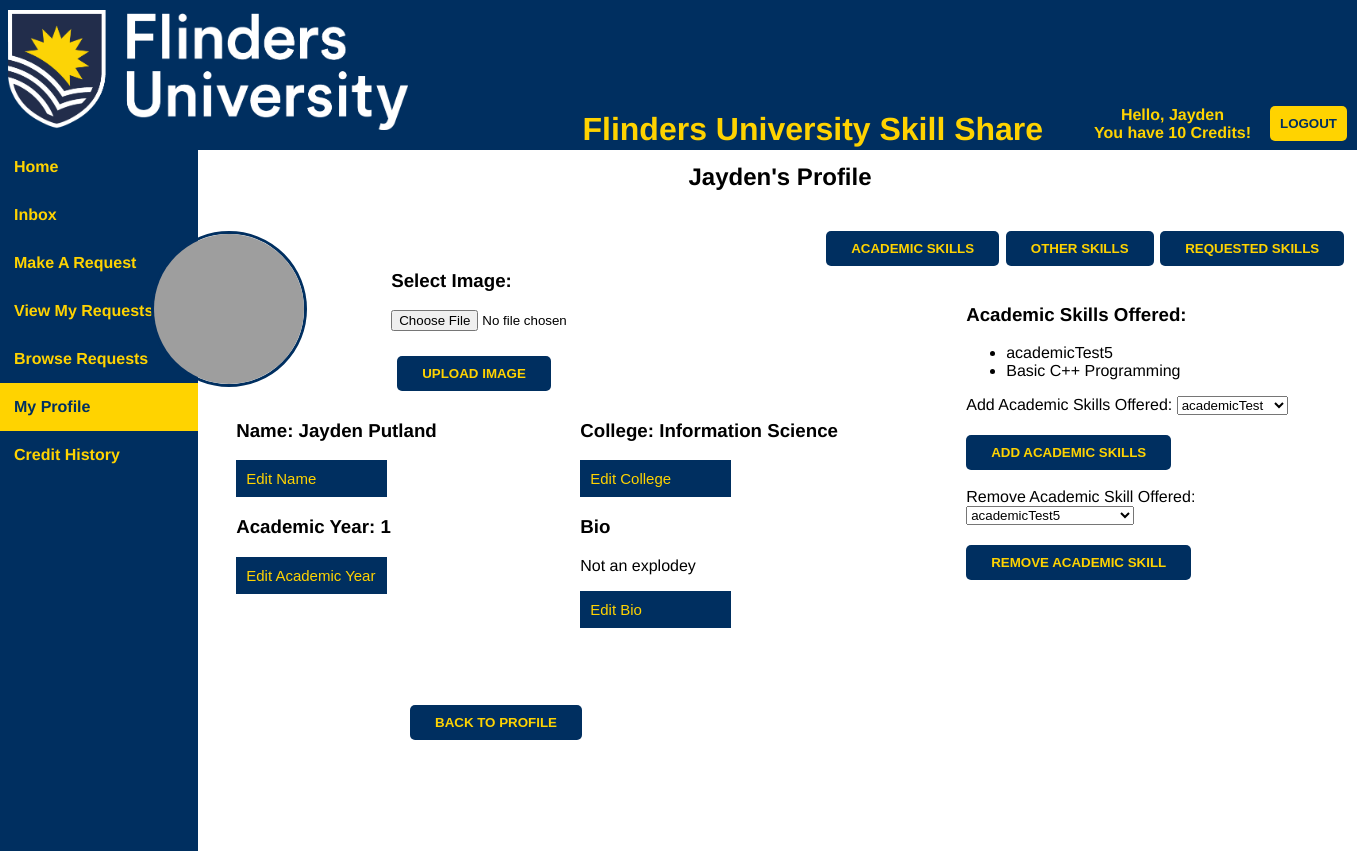
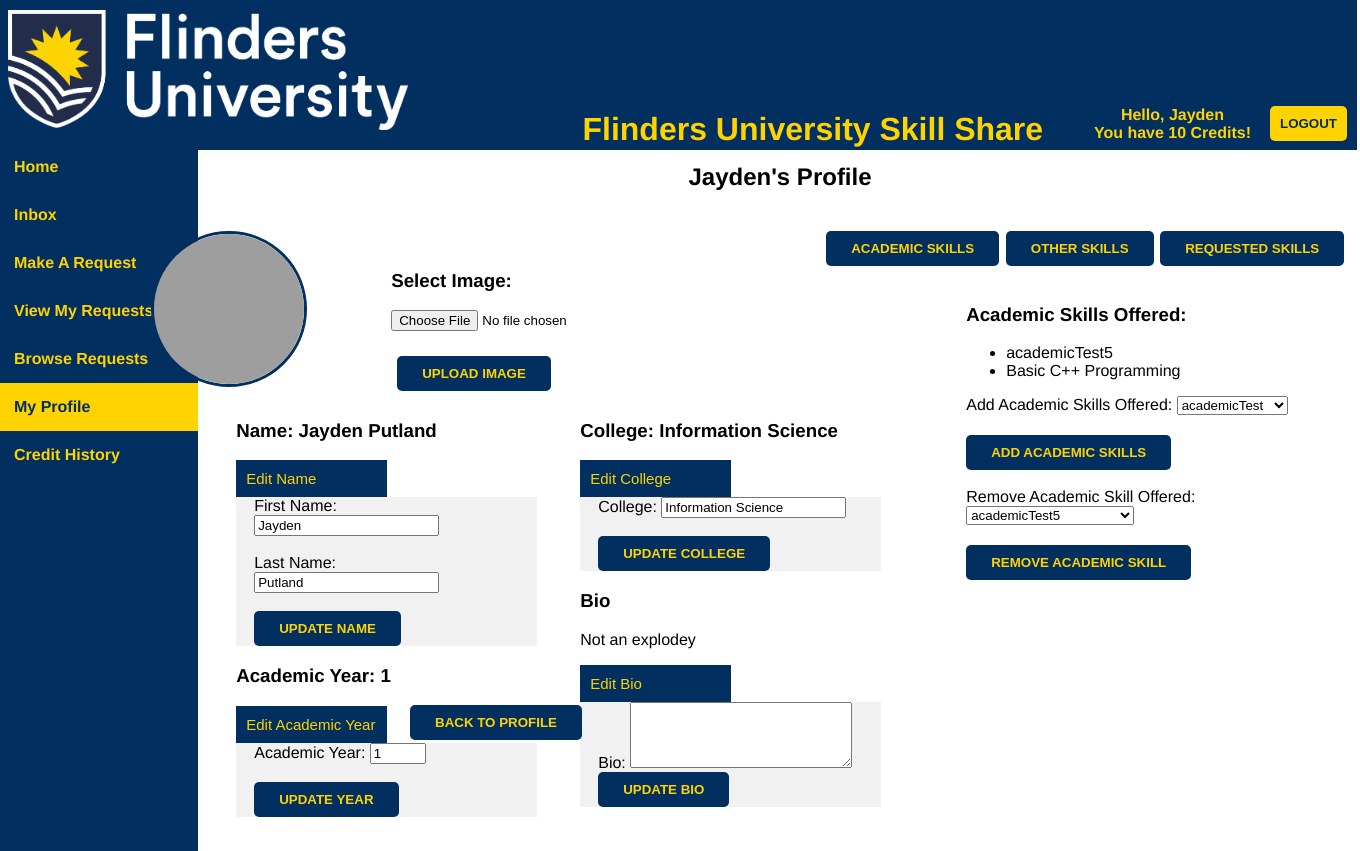
Before and after one commit to MightyAttacker/FUSS-Repo, a PHP site: page /Webpages/editProfile.php in a window 1360 px wide. Run offline with PHP 8.4, Linux system fonts and the light colour scheme; a user stored in the database is signed in; data comes from the database, SQL or seed files in the repository; a stand-in replaces the project's code that opens the database connection; grey boxes are pictures that could not be loaded.

Commit message:
Admins can now edit other profiles
Admins can now edit all the elements students can edit through the edit profile button

```diff
--- a/src/Webpages/editProfile.php
+++ b/src/Webpages/editProfile.php
@@ -28,6 +28,7 @@ if ($checkIfAdmin->num_rows > 0) {
     $adminRow = $checkIfAdmin->fetch_assoc();
     if (isset($adminRow['Admin']) && $adminRow['Admin'] == 1) {
         $isAdmin = 1;
+
     }
 }
 $checkIfAdmin->close();
@@ -190,8 +191,8 @@ $getUserBioStmt->close();
                                 <form action="updateProfile.php?id=<?php echo $id; ?>" method="post" id="editNameForm">
                                     <h3 id="name" class="profileItem"> Name: <?php echo $firstName . " " . $lastName ?>
                                     </h3>
-                                    <button type="button" class="collapsible">Edit Name</button>
-                                    <div class="content">
+                                    <button type="button" class="collapsible" onclick="">Edit Name</button>
+                                    <div class="content" style="display:<?php echo ($isAdmin == 1) ? 'block' : 'none'; ?>">
 
                                         <label for="firstName">First Name:</label>
                                         <input type="text" id="firstName" name="firstName"
@@ -208,8 +209,8 @@ $getUserBioStmt->close();
                                 <form action="updateProfile.php?id=<?php echo $id; ?>" method="post" id="editYearForm">
                                     <h3 id="adademicYear" class="profileItem"> Academic Year: <?php echo $userYear ?>
                                     </h3>
-                                    <button type="button" class="collapsible" >Edit Academic Year</button>
-                                    <div class="content">
+                                    <button type="button" class="collapsible" onclick="">Edit Academic Year</button>
+                                    <div class="content" style="display:<?php echo ($isAdmin == 1) ? 'block' : 'none'; ?>">
                                         <label for="academicYear">Academic Year:</label>
 
                                         <input type="number" id="academicYear" name="academicYear" min="1" max="10"
@@ -225,8 +226,8 @@ $getUserBioStmt->close();
                                     id="editCollegeForm">
                                     <h3 id="college" class="profileItem"> College: <?php echo $userCollege ?></h3>
 
-                                    <button type="button" class="collapsible" >Edit College</button>
-                                    <div class="content">
+                                    <button type="button" class="collapsible" onclick="" >Edit College</button>
+                                    <div class="content" style="display:<?php echo ($isAdmin == 1) ? 'block' : 'none'; ?>">
                                         <label for="college">College:</label>
 
                                         <input type="text" id="college" name="college"
@@ -240,8 +241,8 @@ $getUserBioStmt->close();
                                 <form action="updateProfile.php?id=<?php echo $id; ?>" method="post" id="editBioForm">
                                     <h3 id="BioTitle" class="profileItem"> Bio</h3>
                                     <p id="bioText" class="profileItem"> <?php echo $userBio ?> </p>
-                                    <button type="button" class="collapsible" >Edit Bio</button>
-                                    <div class="content">
+                                    <button type="button" class="collapsible" onclick="" >Edit Bio</button>
+                                    <div class="content" style="display:<?php echo ($isAdmin == 1) ? 'block' : 'none'; ?>">
                                         <label for="bio">Bio:</label><span id="charNum"></span>
 
                                         <textarea id="bio" name="bio" rows="4" cols="25" maxlength="255"
@@ -266,6 +267,7 @@ $getUserBioStmt->close();
                                 <h3> Academic Skills Offered: </h3>
 
                                 <?php
+                                $userAcademicSkills = [];
                                 // Fetch the user's academic skills from the database
                                 $getAcademicSkillsStmt = $conn->prepare('SELECT userSkills.skillName FROM userskills INNER JOIN skills ON userskills.skillName = skills.skillName WHERE skills.academic=1 AND userskills.id=?');
                                 $getAcademicSkillsStmt->bind_param('i', $id);
@@ -273,7 +275,6 @@ $getUserBioStmt->close();
                                 $academicSkills = $getAcademicSkillsStmt->get_result();
                                 if ($academicSkills->num_rows > 0) {
                                     echo "<ul>";
-                                    $userAcademicSkills = [];
                                     while ($row = $academicSkills->fetch_assoc()) {
                                         echo "<li>" . htmlspecialchars($row['skillName']) . "</li>";
                                         $userAcademicSkills[] = $row['skillName'];
@@ -344,6 +345,7 @@ $getUserBioStmt->close();
                             <form action="updateProfile.php?id=<?php echo $id; ?>" method="post" id="otherSkillsForm">
                                 <h3> Other Skills Offered: </h3>
                                 <?php
+                                $userOtherSkills = [];
                                 // Fetch the user's other skills from the database
                                 $getOtherSkillsStmt = $conn->prepare('SELECT userSkills.skillName FROM userskills INNER JOIN skills ON userskills.skillName = skills.skillName WHERE skills.academic=0 AND userskills.id=?');
                                 $getOtherSkillsStmt->bind_param('i', $id);
@@ -351,7 +353,6 @@ $getUserBioStmt->close();
                                 $otherSkills = $getOtherSkillsStmt->get_result();
                                 if ($otherSkills->num_rows > 0) {
                                     echo "<ul>";
-                                    $userOtherSkills = [];
                                     while ($row = $otherSkills->fetch_assoc()) {
                                         echo "<li>" . htmlspecialchars($row['skillName']) . "</li>";
                                         $userOtherSkills[] = $row['skillName'];
@@ -416,6 +417,7 @@ $getUserBioStmt->close();
                                 id="requestedSkillsForm">
                                 <h3> Skills Requested: </h3>
                                 <?php
+                                $userRequestedSkills = [];
                                 // Fetch the user's requested skills from the database
                                 $getRequestedSkillsStmt = $conn->prepare('SELECT skillName FROM userRequestedSkills WHERE id=?');
                                 $getRequestedSkillsStmt->bind_param('i', $id);
@@ -424,7 +426,6 @@ $getUserBioStmt->close();
 
                                 if ($requestedSkills->num_rows > 0) {
                                     echo "<ul>";
-                                    $userRequestedSkills = [];
                                     while ($row = $requestedSkills->fetch_assoc()) {
                                         echo "<li>" . htmlspecialchars($row['skillName']) . "</li>";
                                         $userRequestedSkills[] = $row['skillName'];
@@ -490,21 +491,11 @@ $getUserBioStmt->close();
                     </div>
 
                 </div>
-                <div class="editProfile">
+               <div class="editProfile">
                     <?php
-                    $checkIfAdmin = $conn->prepare('SELECT Admin FROM userdata WHERE id=?');
-                    $checkIfAdmin->bind_param('i', $id);
-                    $checkIfAdmin->execute();
-                    $checkIfAdmin = $checkIfAdmin->get_result();
 
-                    if ($checkIfAdmin->num_rows > 0) {
-                        $isAdmin = $checkIfAdmin->fetch_assoc()['Admin'];
-                    } else {
-                        $isAdmin = 0;
-                    }
-
-                    if (($uid == $id) || ($isAdmin == 1)) {
-                        echo '<div class="editProfile"><button id="editProfileButton" class="button" onclick="location.href=\'./studentProfile.php?id=' . $uid . '\';">Back to Profile</button></div>';
+                    if (($isAdmin == 1 || $uid == $id))  {
+                        echo '<div class="editProfile"><button id="editProfileButton" class="button" onclick="location.href=\'./studentProfile.php?id=' . $id . '\';">Back to Profile</button></div>';
                     }
                     ?>
                 </div>
```
Also changed, not shown: src/Webpages/studentProfileEdit.css (line endings or trailing spaces).
